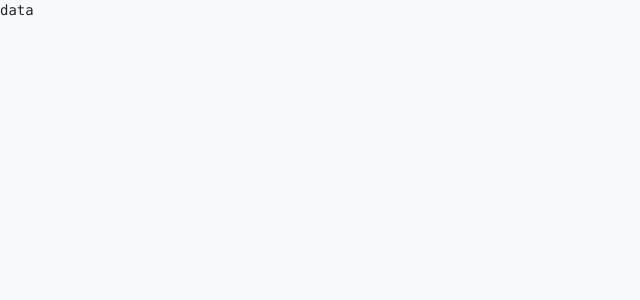
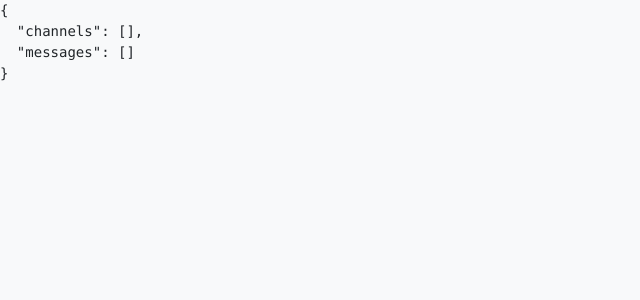
Before and after one commit to Bosqy/frontend-project-12, a React (Create React App) app in the folder frontend/: page / in a window 1280 px wide. Shown: the top 300 px of the page, without its empty margins (0-640 px from the left). Built offline with nearby package versions, Linux system fonts and the light colour scheme; no server answers; sample sign-in values are in the browser's storage.

Commit message:
implement fetching & storing data

```diff
--- a/frontend/src/components/ChatPage.jsx
+++ b/frontend/src/components/ChatPage.jsx
@@ -1,5 +1,22 @@
+/* eslint-disable functional/no-expression-statements */
+
+import { useEffect } from 'react';
+import { useDispatch, useSelector } from 'react-redux';
+
+import { useAuth } from '../hooks';
+import { fetchData } from '../slices/dataSlice';
+
 const ChatPage = () => {
-  const data = 'data';
+  const auth = useAuth();
+  const dispatch = useDispatch();
+
+  const authHeader = auth.getAuthHeader();
+
+  useEffect(() => {
+    dispatch(fetchData(authHeader));
+  }, [dispatch, authHeader]);
+
+  const data = JSON.stringify(useSelector((state) => state.data), null, 2);
 
   return (
     <pre>
--- a/frontend/src/slices/dataSlice.js
+++ b/frontend/src/slices/dataSlice.js
@@ -1,3 +1,6 @@
+/* eslint-disable functional/no-expression-statements */
+/* eslint-disable no-param-reassign */
+
 import { createSlice, createAsyncThunk } from '@reduxjs/toolkit';
 import axios from 'axios';
 
@@ -5,8 +8,8 @@ import routes from '../routes';
 
 export const fetchData = createAsyncThunk(
   'data/fetchData',
-  async (token) => {
-    const { data } = await axios.get(routes.dataPath(), { headers: { Authorization: `Bearer ${token}` } });
+  async (authHeader) => {
+    const { data } = await axios.get(routes.dataPath(), { headers: authHeader });
 
     return data;
   },
```
